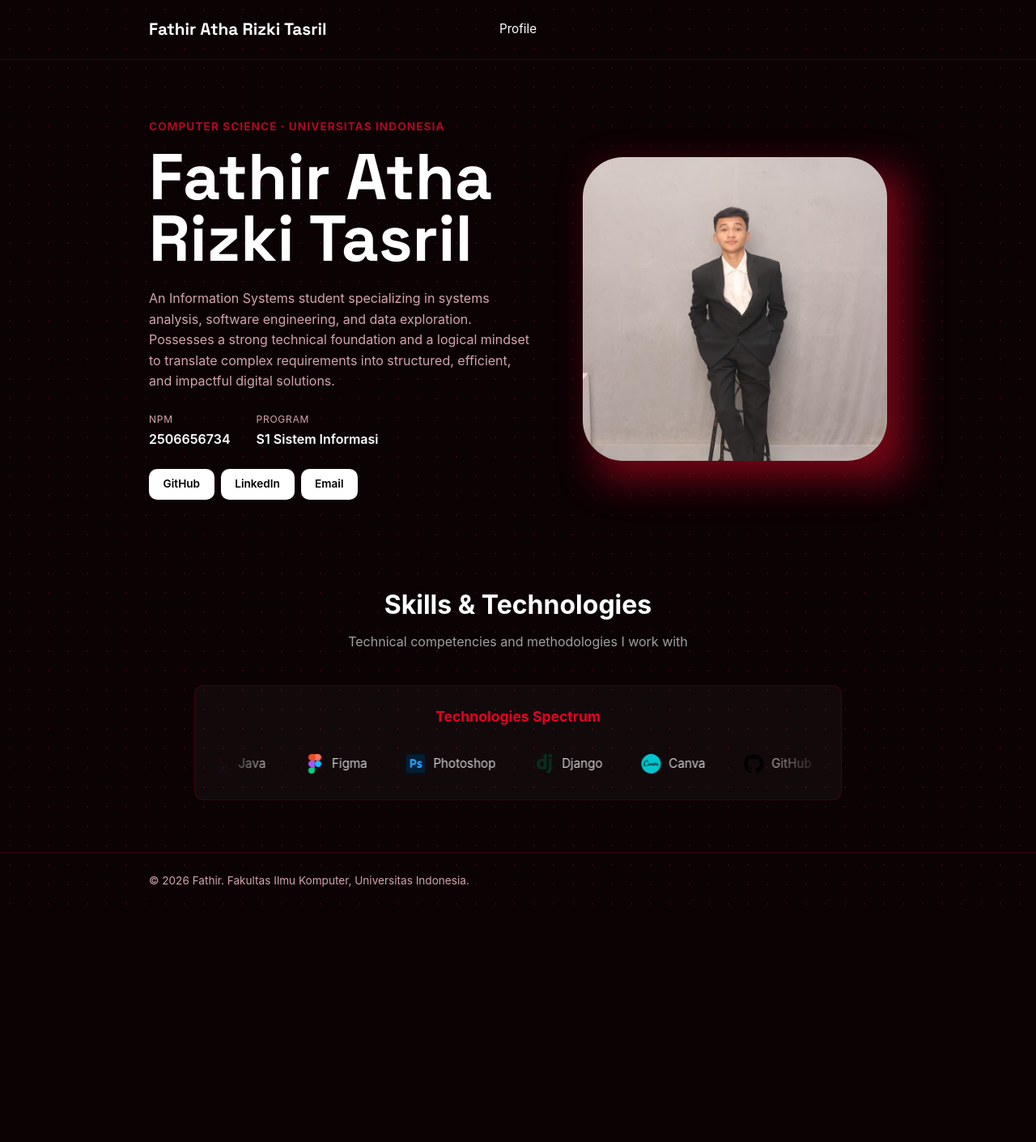
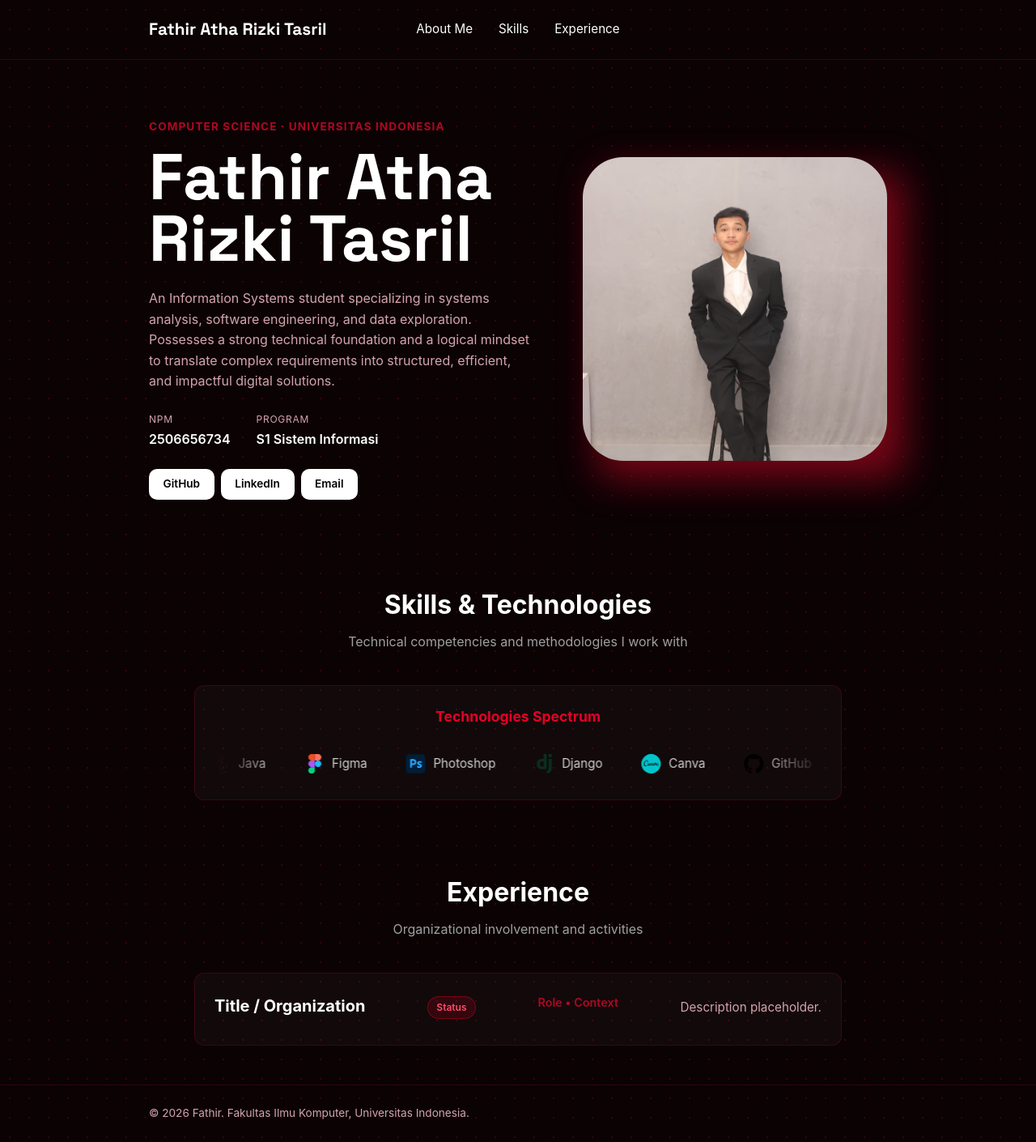
Before and after one commit to Fathir-athaa/myportofolio, a Django app: page / in a window 1280 px wide. Shown: the whole page at 81% size. Before the commit the page ends 1117 px from the top, so only its background shows below. Run offline with Django 5.2, Linux system fonts and the light colour scheme.

Commit message:
feat(experience): add html and css skeleton structure

```diff
--- a/templates/index.html
+++ b/templates/index.html
@@ -14,7 +14,9 @@
         <div class="container">
             <a href="#profile" class="brand">Fathir Atha Rizki Tasril</a>
             <nav>
-                <a href="#profile" >Profile</a>
+                <a href="#profile" >About Me</a>
+                <a href="#skills" >Skills</a>
+                <a href="#experience">Experience</a>
             </nav>
         </div>
     </header>
@@ -93,6 +95,27 @@
                 </div>
             </div>
         </section>
+
+        <section class="experience-section" id="experience">
+            <div class="container">
+                <div class="skills-header">
+                    <h2 class="section-title">Experience</h2>
+                    <p class="section-subtitle">Organizational involvement and activities</p>
+                </div>
+
+                <div class="experience-grid">
+                    <!-- Item Experience (Placeholder) -->
+                    <div class="skill-card exp-card">
+                        <div class="exp-header">
+                            <h3>Title / Organization</h3>
+                            <span class="exp-badge">Status</span>
+                        </di>
+                        <p class="exp-role">Role &bull; Context</p>
+                        <p class="exp-desc">Description placeholder.</p>
+                    </div>
+                </div>
+            </div>
+        </section>
     </main>
 
     <footer class="site-footer">
```
